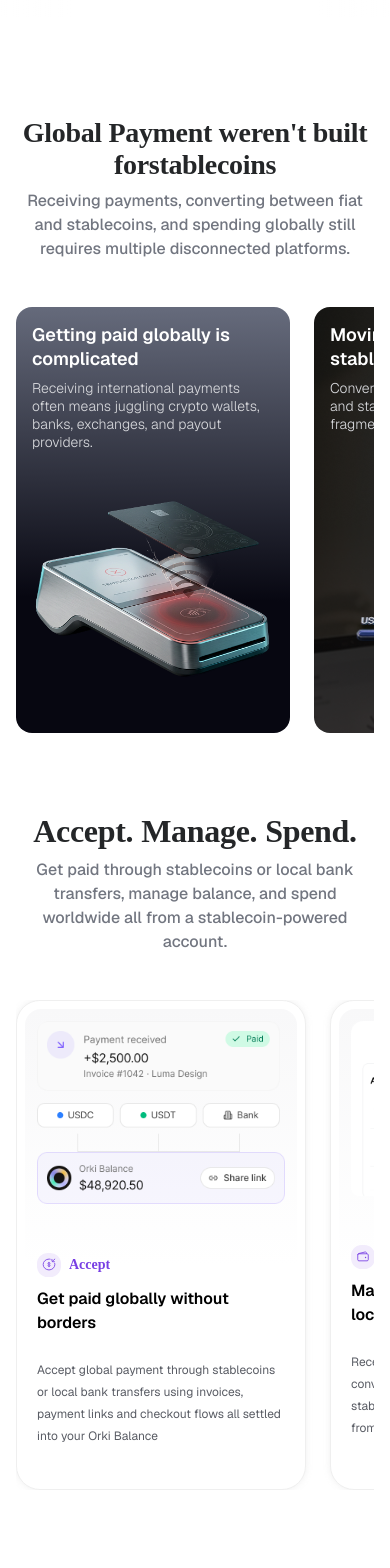
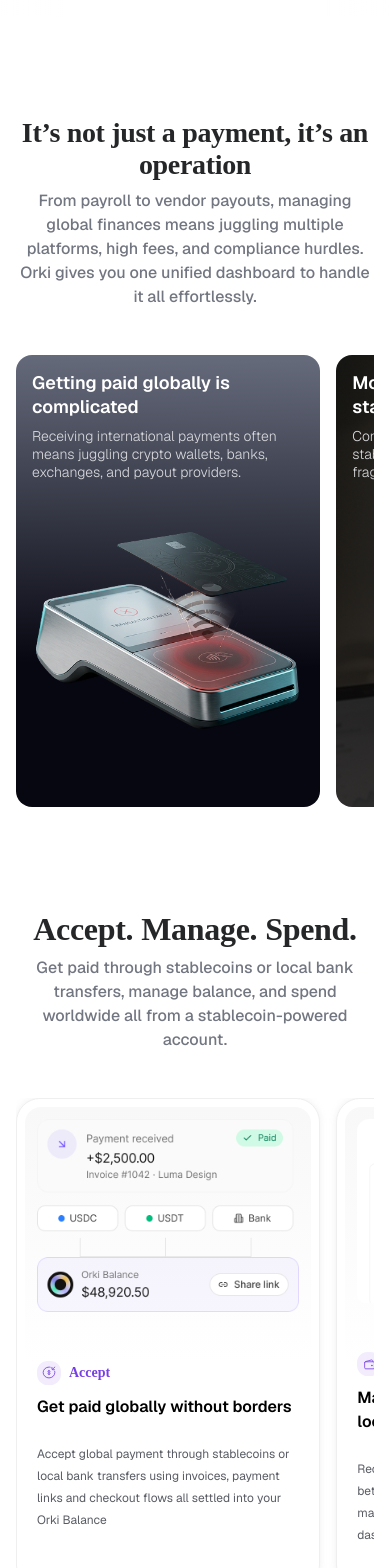
Before and after one commit to Major-Chuks/orki-home, a Next.js app: page / in a window 390 px wide. Shown: the part 870-2438 px from the top of the page. Built offline with nearby package versions, Linux system fonts and the light colour scheme; a web font is replaced by a local one.

Commit message:
feat: add swipe feature to scrollable cards

```diff
--- a/src/components/Page_Landing/FeatureShowcase/FeatureShowcase.module.css
+++ b/src/components/Page_Landing/FeatureShowcase/FeatureShowcase.module.css
@@ -166,12 +166,46 @@
   .section {
     max-width: 820px;
   }
+
+  /* Transform grid into a horizontally scrollable list on tablet */
+  .grid {
+    display: flex;
+    flex-wrap: nowrap;
+    overflow-x: auto;
+    scroll-snap-type: x mandatory;
+    scroll-padding-left: 32px;
+    padding-bottom: 24px; /* Space for scrollbar */
+    gap: 20px;
+    /* Hide scrollbar for a cleaner swipe experience */
+    scrollbar-width: none;
+    -ms-overflow-style: none;
+    cursor: grab;
+  }
+
+  .grid::-webkit-scrollbar {
+    display: none;
+  }
+
+  .outerCard {
+    flex: 0 0 340px; /* Fixed width for swipe cards */
+    scroll-snap-align: start;
+    min-width: unset; /* Remove min-width to rely on flex-basis */
+  }
 }
 
 @media screen and (max-width: 640px) {
   .section {
     padding: 40px 16px;
     padding-bottom: 60px;
+  }
+
+  .grid {
+    scroll-padding-left: 16px;
+    gap: 16px;
+  }
+
+  .outerCard {
+    flex: 0 0 85%; /* 85% width so the next card peeks in */
   }
 
   .heading {
--- a/src/components/Page_Landing/FeatureShowcase/FeatureShowcase.tsx
+++ b/src/components/Page_Landing/FeatureShowcase/FeatureShowcase.tsx
@@ -1,4 +1,5 @@
-import ImagePlaceholder from "../ImagePlaceholder/ImagePlaceholder";
+"use client";
+
 import styles from "./FeatureShowcase.module.css";
 import ams1 from "@/assets/landing-page/ams-1.png";
 import ams2 from "@/assets/landing-page/ams-2.png";
@@ -9,6 +10,8 @@ import amsIcon3 from "@/assets/landing-page/ams-icon3.svg";
 import Image from "next/image";
 import TextReveal from "../Animations/TextReveal";
 import FadeIn from "../Animations/FadeIn";
+
+import { useDragScroll } from "@/hooks/useDragScroll";
 
 const FEATURES = [
   {
@@ -35,6 +38,8 @@ const FEATURES = [
 ] as const;
 
 function FeatureShowcase() {
+  const { ref, events } = useDragScroll<HTMLDivElement>();
+
   return (
     <section className={styles.section}>
       <div className={styles.inner}>
@@ -48,7 +53,7 @@ function FeatureShowcase() {
           </p>
         </FadeIn>
 
-        <div className={styles.grid}>
+        <div className={styles.grid} ref={ref} {...events}>
           {FEATURES.map((feature) => (
             <div key={feature.title} className={styles.outerCard}>
               <div className={styles.overlay} />
--- a/src/components/Page_Landing/ProblemSection/ProblemSection.module.css
+++ b/src/components/Page_Landing/ProblemSection/ProblemSection.module.css
@@ -49,7 +49,6 @@
 
 .cardWrapper {
   width: 100%;
-  height: 100%;
 }
 
 .card {
@@ -143,9 +142,41 @@
   .section {
     max-width: 820px;
   }
+
+  .grid {
+    display: flex;
+    flex-wrap: nowrap;
+    overflow-x: auto;
+    scroll-snap-type: x mandatory;
+    scroll-padding-left: 32px;
+    padding-bottom: 24px;
+    gap: 20px;
+    scrollbar-width: none;
+    -ms-overflow-style: none;
+    cursor: grab;
+  }
+
+  .grid::-webkit-scrollbar {
+    display: none;
+  }
+
+  .cardWrapper {
+    flex: 0 0 340px;
+    scroll-snap-align: start;
+    min-width: unset;
+  }
 }
 
 @media screen and (max-width: 640px) {
+  .grid {
+    scroll-padding-left: 16px;
+    gap: 16px;
+  }
+
+  .cardWrapper {
+    flex: 0 0 85%;
+  }
+
   .heading {
     font-size: 32px;
     font-weight: 600;
--- a/src/components/Page_Landing/ProblemSection/ProblemSection.tsx
+++ b/src/components/Page_Landing/ProblemSection/ProblemSection.tsx
@@ -1,3 +1,6 @@
+"use client";
+
+import { useDragScroll } from "@/hooks/useDragScroll";
 import ImagePlaceholder from "../ImagePlaceholder/ImagePlaceholder";
 import styles from "./ProblemSection.module.css";
 import gp1 from "@/assets/landing-page/global-payment1.png";
@@ -39,24 +42,26 @@ const PROBLEMS = [
 ] as const;
 
 function ProblemSection() {
+  const { ref, events } = useDragScroll<HTMLDivElement>();
+
   return (
     <section className={styles.section}>
       <div className={styles.inner}>
         <FadeIn delay={0.1}>
           <h2 className={styles.heading}>
-            Global Payment weren&apos;t built for
-            <br />
-            stablecoins
+            It’s not just a payment, <br />
+            it’s an operation
           </h2>
         </FadeIn>
-        <FadeIn delay={0.3}>
+        <FadeIn delay={0.2}>
           <p className={styles.subheading}>
-            Receiving payments, converting between fiat and stablecoins, and
-            spending globally still requires multiple disconnected platforms.
+            From payroll to vendor payouts, managing global finances means
+            juggling multiple platforms, high fees, and compliance hurdles.
+            Orki gives you one unified dashboard to handle it all effortlessly.
           </p>
         </FadeIn>
 
-        <div className={styles.grid}>
+        <div className={styles.grid} ref={ref} {...events}>
           {PROBLEMS.map((item, idx) => (
             <FadeIn
               key={item.title}
--- a/src/components/Page_Landing/SecurityFeatures/SecurityFeatures.module.css
+++ b/src/components/Page_Landing/SecurityFeatures/SecurityFeatures.module.css
@@ -119,6 +119,29 @@
   .section {
     max-width: 820px;
   }
+
+  .grid {
+    display: flex;
+    flex-wrap: nowrap;
+    overflow-x: auto;
+    scroll-snap-type: x mandatory;
+    scroll-padding-left: 32px;
+    padding-bottom: 24px;
+    gap: 20px;
+    scrollbar-width: none;
+    -ms-overflow-style: none;
+    cursor: grab;
+  }
+
+  .grid::-webkit-scrollbar {
+    display: none;
+  }
+
+  .card {
+    flex: 0 0 340px;
+    scroll-snap-align: start;
+    min-width: unset;
+  }
 }
 
 @media screen and (max-width: 640px) {
@@ -132,6 +155,15 @@
     line-height: 24px;
     margin-bottom: 46px;
   }
+
+  .grid {
+    scroll-padding-left: 16px;
+    gap: 16px;
+  }
+
+  .card {
+    flex: 0 0 85%;
+  }
 }
 
 @media screen and (max-width: 480px) {
--- a/src/components/Page_Landing/SecurityFeatures/SecurityFeatures.tsx
+++ b/src/components/Page_Landing/SecurityFeatures/SecurityFeatures.tsx
@@ -1,3 +1,6 @@
+"use client";
+
+import { useDragScroll } from "@/hooks/useDragScroll";
 import styles from "./SecurityFeatures.module.css";
 import FadeIn from "../Animations/FadeIn";
 import TextReveal from "../Animations/TextReveal";
@@ -24,6 +27,8 @@ const FEATURES = [
 ];
 
 function SecurityFeatures() {
+  const { ref, events } = useDragScroll<HTMLDivElement>();
+
   return (
     <section className={styles.section}>
       <div className={styles.inner}>
@@ -40,7 +45,7 @@ function SecurityFeatures() {
           </p>
         </FadeIn>
 
-        <div className={styles.grid}>
+        <div className={styles.grid} ref={ref} {...events}>
           {FEATURES.map((feature) => (
             <article key={feature.title} className={styles.card}>
               <div className={styles.art}>{feature.art}</div>
--- /dev/null
+++ b/src/hooks/useDragScroll.ts
@@ -0,0 +1,66 @@
+import { useRef, MouseEvent } from "react";
+
+export function useDragScroll<T extends HTMLElement>() {
+  const ref = useRef<T>(null);
+  const isDown = useRef(false);
+  const startX = useRef(0);
+  const scrollLeft = useRef(0);
+
+  const cleanupStyles = () => {
+    if (!ref.current) return;
+    ref.current.style.scrollSnapType = "";
+    ref.current.style.cursor = "grab";
+    ref.current.style.userSelect = "";
+    Array.from(ref.current.children).forEach((child) => {
+      (child as HTMLElement).style.pointerEvents = "";
+    });
+  };
+
+  const onMouseDown = (e: MouseEvent<T>) => {
+    if (!ref.current) return;
+    isDown.current = true;
+
+    // Inject smooth drag styles natively
+    ref.current.style.scrollSnapType = "none";
+    ref.current.style.cursor = "grabbing";
+    ref.current.style.userSelect = "none";
+
+    // Disable child pointer events to prevent ghost clicks or image dragging
+    Array.from(ref.current.children).forEach((child) => {
+      (child as HTMLElement).style.pointerEvents = "none";
+    });
+
+    startX.current = e.pageX - ref.current.offsetLeft;
+    scrollLeft.current = ref.current.scrollLeft;
+  };
+
+  const onMouseLeave = () => {
+    if (!isDown.current) return;
+    isDown.current = false;
+    cleanupStyles();
+  };
+
+  const onMouseUp = () => {
+    if (!isDown.current) return;
+    isDown.current = false;
+    cleanupStyles();
+  };
+
+  const onMouseMove = (e: MouseEvent<T>) => {
+    if (!isDown.current || !ref.current) return;
+    e.preventDefault();
+    const x = e.pageX - ref.current.offsetLeft;
+    const walk = (x - startX.current) * 1.5; // Drag speed multiplier
+    ref.current.scrollLeft = scrollLeft.current - walk;
+  };
+
+  return {
+    ref,
+    events: {
+      onMouseDown,
+      onMouseLeave,
+      onMouseUp,
+      onMouseMove,
+    },
+  };
+}
```
